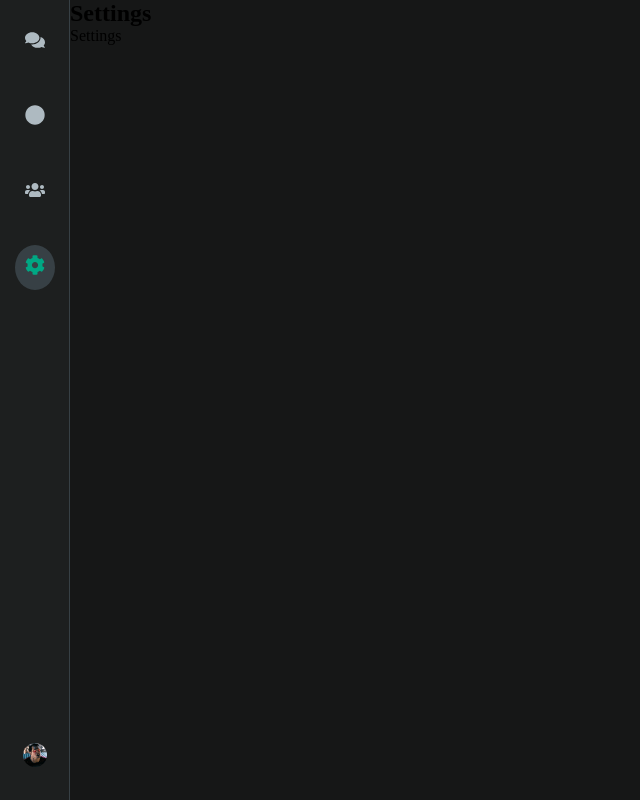
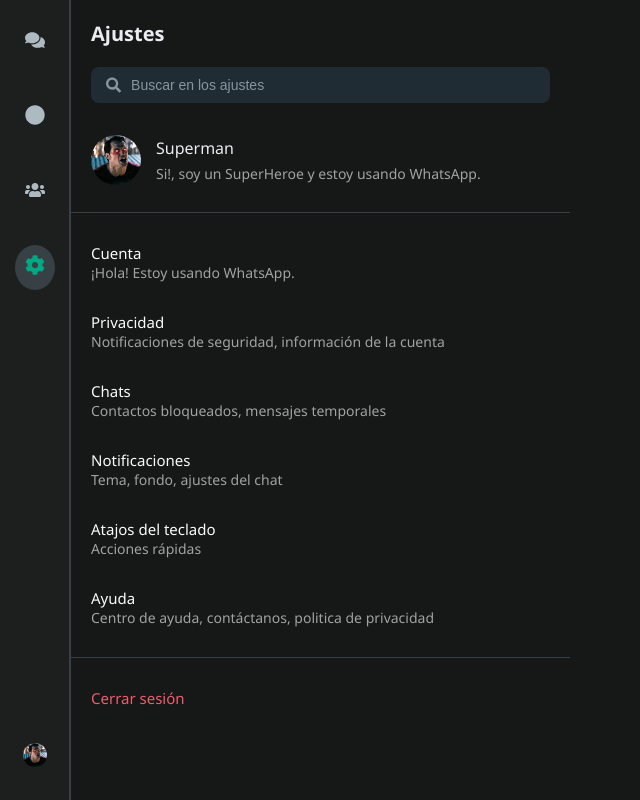
Before and after one commit to JSoria24/Front-End-TP-Final, a React (Create React App) app: page /settings in a window 1280 px wide. Shown: the whole page, without its empty margins (0-640 px from the left). Built offline with nearby package versions, Linux system fonts and the light colour scheme; the HTML template or start-up script is replaced by a standard one.

Commit message:
Arreglo15

```diff
--- a/public/index.html
+++ b/public/index.html
@@ -2,12 +2,15 @@
 <html lang="es">
 
 <head>
-    <meta charset="UTF-8">
-    <meta name="viewport" content="width=device-width, initial-scale=1.0">
-    <title>WhatsApp Web Clone</title>
+    <meta charset="utf-8" />
+    <!-- Cambia esto: -->
+    <link rel="icon" href="/images/favicon.ico" />
+    <meta name="viewport" content="width=device-width, initial-scale=1" />
+    <title>WhatsApp Web</title>
 </head>
 
 <body>
+    <noscript>Necesitas habilitar JavaScript para usar esta aplicación.</noscript>
     <div id="root"></div>
 </body>
 
--- a/src/App.css
+++ b/src/App.css
@@ -7,13 +7,14 @@
 .app {
     display: flex;
     height: 100vh;
-    background-color: #161717; /*color de ondo de la derecha*/
+    background-color: #161717;
 }
 
-.app__body {
+.main-content-container {
+    flex: 1;
     display: flex;
-    flex: 1;
-    height: 100vh;
+    min-width: 0;
+    /* Previene desbordamiento */
 }
 
 /* Ajustes para el ancho de contactos y chat */
@@ -31,10 +32,29 @@
     background-color: #161717;
 }
 
-/* Estilos para el contenido de las páginas */
-.page-content {
+.page-container {
     flex: 1;
-    padding: 20px;
-    color: white;
-    background-color: #0b141a;
+    display: flex;
+    flex-direction: column;
+    min-width: 0;
+    background-color: #161717;
+    border-left: 1px solid #374045;
 }
+
+/* Asegura que todas las páginas tengan el mismo ancho */
+.page-container {
+    width: 70%;
+    /* O el ancho que prefieras */
+    max-width: 500px;
+    /* Ajusta según necesidad */
+    min-width: 500px;
+    /* Ancho mínimo */
+}
+
+/* Para dispositivos móviles */
+@media (max-width: 768px) {
+    .page-container {
+        width: 100%;
+        min-width: 100%;
+    }
+}
--- a/src/App.jsx
+++ b/src/App.jsx
@@ -14,7 +14,7 @@
         <Router>
             <div className="app">
                 <VerticalNav />
-                <div className="app__body">
+                <div className="main-content-container">
                     <Routes>
                         <Route path="/" element={<Navigate to="/chats" replace />} />
                         <Route path="/chats/*" element={<ChatsPage />} />
--- a/src/Components/Search/Search.css
+++ b/src/Components/Search/Search.css
@@ -1,7 +1,7 @@
 .search {
     padding: 10px;
     background-color: #161717;
-    border-bottom: 1px solid grey;
+
 }
 
 .search input {
--- a/src/Components/Sidebar/Sidebar.jsx
+++ b/src/Components/Sidebar/Sidebar.jsx
@@ -11,7 +11,7 @@
     return (
         <div className="sidebar">
             <div className="whatsapp-header">
-                <span className="whatsapp-title">The Boy's</span>
+                <span className="whatsapp-title">Chats con The Boy's</span>
 
                 <div className="header-icons">
                     <button className="header-btn">
--- a/src/Pages/Channels/ChannelsPage.css
+++ b/src/Pages/Channels/ChannelsPage.css
@@ -1,7 +1,7 @@
 .channels-page {
     padding: 20px;
     color: #e9edef;
-    background-color: #0b141a;
+    background-color: #161717;
     height: 100%;
 }
 
--- a/src/Pages/Profile/ProfilePage.css
+++ b/src/Pages/Profile/ProfilePage.css
@@ -110,7 +110,7 @@
 
 .info-divider {
     height: 10px;
-    background-color: #0b141a;
+    background-color: #161717;
     margin: 0 -20px;
 }
 
--- a/src/Pages/Profile/ProfilePage.jsx
+++ b/src/Pages/Profile/ProfilePage.jsx
@@ -4,7 +4,7 @@
 
 const ProfilePage = () => {
     return (
-        <div className="profile-page">
+        <div className="page-container">
             <div className="profile-header">
                 <h2>Perfil</h2>
             </div>
--- a/src/Pages/Settings/SettingsPage.css
+++ b/src/Pages/Settings/SettingsPage.css
@@ -0,0 +1,146 @@
+.settings-header{
+    font-size: 10px;
+    font-weight: 500;
+    margin-bottom: 20px;
+
+}
+
+.page-container {
+    background-color: #161717;
+    color: #e9edef;
+    height: 100vh;
+    padding: 20px;
+    font-family: 'Segoe UI', Tahoma, Geneva, Verdana, sans-serif;
+
+}
+
+/* Barra de búsqueda */
+.settings-search {
+    display: flex;
+    align-items: center;
+    background-color: #202c33;
+    border-radius: 8px;
+    padding: 10px 15px;
+    margin-bottom: 20px;
+}
+
+.search-icon {
+    color: #8696a0;
+    margin-right: 10px;
+    font-size: 16px;
+}
+
+.search-input {
+    background: transparent;
+    border: none;
+    color: #e9edef;
+    font-size: 14px;
+    width: 100%;
+    outline: none;
+}
+
+.search-input::placeholder {
+    color: #8696a0;
+}
+
+/* Sección de perfil */
+.profile-section {
+    display: flex;
+    align-items: center;
+    padding: 12px 0;
+    text-decoration: none;
+    color: inherit;
+    gap: 15px;
+}
+
+.profile-picture {
+    width: 50px;
+    height: 50px;
+    border-radius: 50%;
+    overflow: hidden;
+    flex-shrink: 0;
+}
+
+.profile-photo {
+    width: 100%;
+    height: 100%;
+    object-fit: cover;
+}
+
+.profile-info {
+    flex-grow: 1;
+    min-width: 0; /* Evita desbordamiento */
+}
+
+.profile-info h3 {
+    font-size: 16px;
+    margin-bottom: 5px;
+    font-weight: 500;
+    white-space: nowrap;
+    overflow: hidden;
+    text-overflow: ellipsis;
+}
+
+.profile-info p {
+    font-size: 14px;
+    color: #FFFFFF99;
+    margin: 0;
+    white-space: nowrap;
+    overflow: hidden;
+    text-overflow: ellipsis;
+}
+
+.chevron-icon {
+    color: #8696a0;
+    font-size: 14px;
+    margin-left: 10px;
+}
+
+/* Divisor */
+.settings-divider {
+    height: 1px;
+    background-color: #374045;
+    margin: 15px -20px;
+}
+
+/* Lista de ajustes */
+.settings-list {
+    display: flex;
+    flex-direction: column;
+}
+
+.settings-item {
+    display: flex;
+    justify-content: space-between;
+    padding: 15px 0;
+    cursor: pointer;
+}
+
+.settings-item:hover {
+    background-color: rgba(255, 255, 255, 0.05);
+}
+
+.settings-item span {
+    font-size: 15px;
+    color: #FAFAFA;
+}
+
+.settings-item.logout span{
+    color: #f15c6d;
+}
+
+.settings-item.logout:hover {
+    color: #ff7a8a;
+}
+
+.settings-item {
+    transition: background-color 0.2s ease;
+    display: flex;
+    flex-direction: column;
+
+}
+
+.settings-item p{
+    font-size: 14px;
+    color: #FFFFFF99
+}
--- a/src/Pages/Settings/SettingsPage.jsx
+++ b/src/Pages/Settings/SettingsPage.jsx
@@ -1,13 +1,78 @@
 import React from 'react';
+import { Link } from 'react-router-dom';
+import { FaSearch} from 'react-icons/fa';
 import './SettingsPage.css';
 
 const SettingsPage = () => {
     return (
-        <div className="settings-page">
-            <h2>Settings</h2>
+        <div className="page-container">
+            <div className='settings-header'>
+                <h1>Ajustes</h1>
+            </div>
+            {/* Barra de búsqueda */}
+            <div className="settings-search">
+                <FaSearch className="search-icon" />
+                <input
+                    type="text"
+                    placeholder="Buscar en los ajustes"
+                    className="search-input"
+                />
+            </div>
+
+            {/* Sección de perfil */}
+            <Link to="/profile" className="profile-section">
+                <div className="profile-picture">
+                    <img
+                        src="/images/Superman.jpg"
+                        alt="Foto de perfil"
+                        className="profile-photo"
+                    />
+                </div>
+                <div className="profile-info">
+                    <h3>Superman</h3>
+                    <p>Si!, soy un SuperHeroe y estoy usando WhatsApp.</p>
+                </div>
+
+            </Link>
+            <div className="settings-divider"></div>
+
+            {/* Lista de ajustes */}
             <div className="settings-list">
-                <p>Settings</p>
-                {/* Puedes agregar componentes de comunidades aquí */}
+                <div className="settings-item">
+                    <span>Cuenta</span>
+                    <p>¡Hola! Estoy usando WhatsApp.</p>
+
+                </div>
+                <div className="settings-item">
+                    <span>Privacidad</span>
+                    <p>Notificaciones de seguridad, información de la cuenta</p>
+
+                </div>
+                <div className="settings-item">
+                    <span>Chats</span>
+                    <p>Contactos bloqueados, mensajes temporales</p>
+                </div>
+                <div className="settings-item">
+                    <span>Notificaciones</span>
+                    <p>Tema, fondo, ajustes del chat</p>
+
+                </div>
+                <div className="settings-item">
+                    <span>Atajos del teclado</span>
+                    <p>Acciones rápidas</p>
+
+                </div>
+                <div className="settings-item">
+                    <span>Ayuda</span>
+                    <p>Centro de ayuda, contáctanos, politica de privacidad</p>
+
+                </div>
+
+                <div className="settings-divider"></div>
+
+                <div className="settings-item logout">
+                    <span>Cerrar sesión</span>
+                </div>
             </div>
         </div>
     );
```
Also changed, not shown: public/images/Whatsapp_37229.png (added), 1 other file (tests, documents, lock files or other folders).
